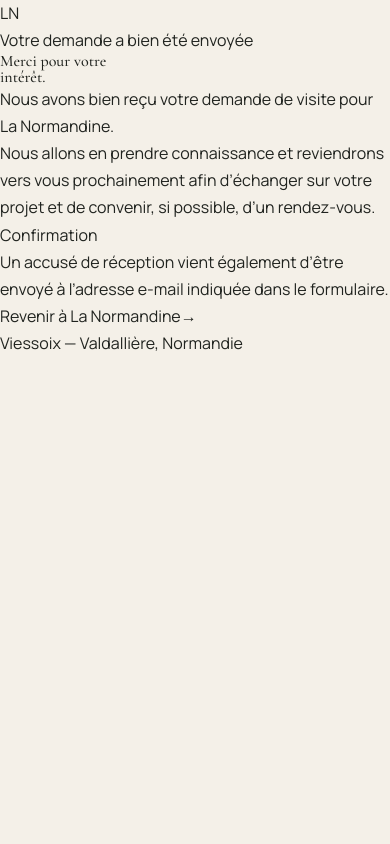
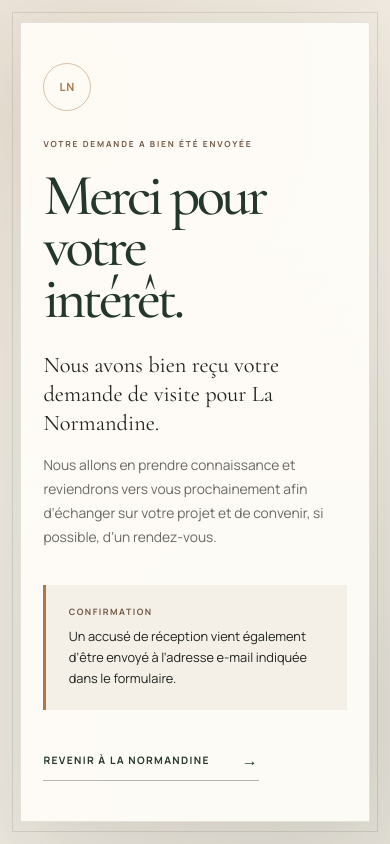
Before and after one commit to arnaudcrestey/LA-NORMANDINE, a Next.js app: page /demande-recue in a window 390 px wide. Built offline with nearby package versions, Linux system fonts and the light colour scheme; no server answers.

Commit message:
Add styles for visit confirmation page
Added styles for visit confirmation page including layout, typography, and responsive adjustments.

```diff
--- a/app/globals.css
+++ b/app/globals.css
@@ -1858,6 +1858,195 @@
     font-size: 0.84rem;
   }
 }
+
+/* ========================================
+   CONFIRMATION DE DEMANDE DE VISITE
+   ======================================== */
+
+.visit-confirmation {
+  position: relative;
+  display: grid;
+  min-height: 100svh;
+  padding: clamp(1rem, 2vw, 1.8rem);
+  overflow: hidden;
+  place-items: center;
+  color: var(--ink);
+  background:
+    radial-gradient(
+      circle at 15% 12%,
+      rgba(167, 122, 76, 0.1),
+      transparent 25rem
+    ),
+    radial-gradient(
+      circle at 85% 85%,
+      rgba(36, 55, 45, 0.09),
+      transparent 30rem
+    ),
+    #f0ebe2;
+}
+
+.visit-confirmation-frame {
+  position: absolute;
+  inset: clamp(1rem, 2vw, 1.8rem);
+  border: 1px solid rgba(36, 55, 45, 0.12);
+  pointer-events: none;
+}
+
+.visit-confirmation-card {
+  position: relative;
+  z-index: 2;
+  width: min(46rem, calc(100vw - 3rem));
+  padding: clamp(3rem, 6vw, 5.5rem);
+  border: 1px solid rgba(36, 55, 45, 0.13);
+  background: rgba(255, 253, 248, 0.94);
+  box-shadow: 0 30px 90px rgba(61, 47, 35, 0.1);
+}
+
+.visit-confirmation-monogram {
+  display: grid;
+  width: 3.4rem;
+  height: 3.4rem;
+  margin-bottom: 2rem;
+  border: 1px solid rgba(167, 122, 76, 0.45);
+  border-radius: 50%;
+  color: var(--copper);
+  place-items: center;
+  font-size: 0.7rem;
+  font-weight: 700;
+  letter-spacing: 0.08em;
+}
+
+.visit-confirmation-eyebrow {
+  margin-bottom: 1.5rem;
+  color: var(--wood);
+  font-size: 0.62rem;
+  font-weight: 700;
+  letter-spacing: 0.22em;
+  text-transform: uppercase;
+}
+
+.visit-confirmation-card h1 {
+  margin: 0 0 2rem;
+  color: var(--forest);
+  font-size: clamp(4rem, 8vw, 7rem);
+  font-weight: 500;
+  letter-spacing: -0.06em;
+  line-height: 0.88;
+}
+
+.visit-confirmation-lead {
+  max-width: 34rem;
+  margin-bottom: 1rem;
+  font-family: var(--font-serif), Georgia, serif;
+  font-size: clamp(1.45rem, 2.5vw, 2rem);
+  line-height: 1.3;
+}
+
+.visit-confirmation-text {
+  max-width: 36rem;
+  margin-bottom: 2rem;
+  color: rgba(32, 35, 31, 0.68);
+  font-size: 0.92rem;
+  line-height: 1.75;
+}
+
+.visit-confirmation-note {
+  margin: 2.2rem 0;
+  padding: 1.3rem 1.4rem;
+  border-left: 3px solid var(--copper);
+  background: var(--ivory);
+}
+
+.visit-confirmation-note span {
+  display: block;
+  margin-bottom: 0.35rem;
+  color: var(--wood);
+  font-size: 0.55rem;
+  font-weight: 700;
+  letter-spacing: 0.17em;
+  text-transform: uppercase;
+}
+
+.visit-confirmation-note p {
+  margin: 0;
+  font-size: 0.8rem;
+  line-height: 1.65;
+}
+
+.visit-confirmation-link {
+  display: inline-flex;
+  padding-bottom: 0.35rem;
+  align-items: center;
+  gap: 2rem;
+  border-bottom: 1px solid rgba(36, 55, 45, 0.35);
+  color: var(--forest);
+  font-size: 0.64rem;
+  font-weight: 700;
+  letter-spacing: 0.13em;
+  text-transform: uppercase;
+}
+
+.visit-confirmation-link span {
+  font-size: 1rem;
+  font-weight: 400;
+}
+
+.visit-confirmation-location {
+  position: absolute;
+  right: 2rem;
+  bottom: 1.5rem;
+  margin: 0;
+  color: rgba(32, 35, 31, 0.45);
+  font-size: 0.57rem;
+  font-weight: 700;
+  letter-spacing: 0.13em;
+  text-transform: uppercase;
+}
+
+@media (max-width: 800px) {
+  .visit-confirmation {
+    padding: 0.75rem;
+    align-items: center;
+  }
+
+  .visit-confirmation-frame {
+    inset: 0.75rem;
+  }
+
+  .visit-confirmation-card {
+    width: calc(100vw - 2.5rem);
+    padding: 2.5rem 1.4rem;
+  }
+
+  .visit-confirmation-monogram {
+    width: 3rem;
+    height: 3rem;
+    margin-bottom: 1.7rem;
+  }
+
+  .visit-confirmation-eyebrow {
+    margin-bottom: 1.2rem;
+    font-size: 0.52rem;
+    line-height: 1.5;
+  }
+
+  .visit-confirmation-card h1 {
+    margin-bottom: 1.6rem;
+    font-size: clamp(3.3rem, 15vw, 4.6rem);
+  }
+
+  .visit-confirmation-lead {
+    font-size: 1.4rem;
+  }
+
+  .visit-confirmation-text {
+    font-size: 0.86rem;
+  }
+
+  .visit-confirmation-location {
+    display: none;
+  }
+}
 @media (prefers-reduced-motion: reduce) {
   html {
     scroll-behavior: auto;
```
